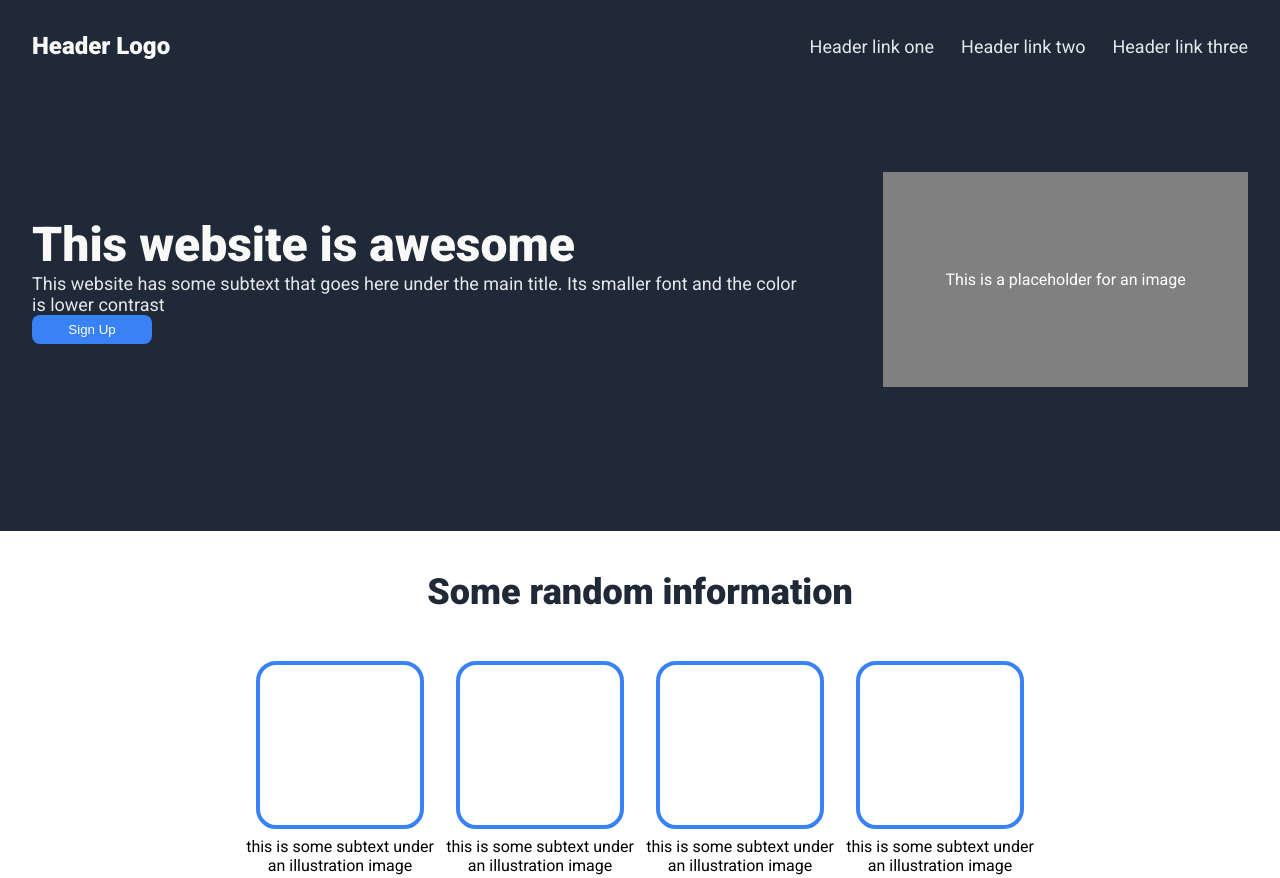
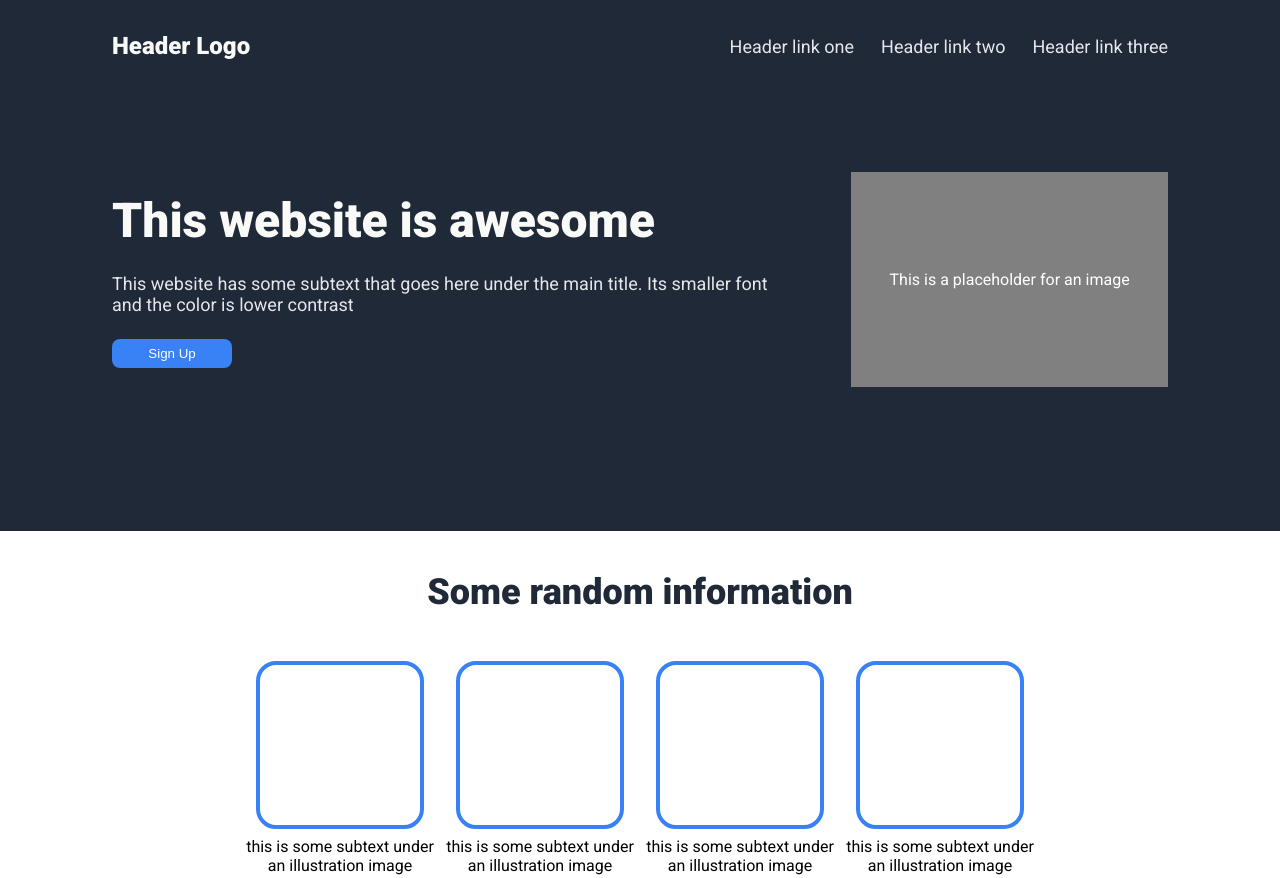
Before and after one commit to SantiagoTorricella/Landing-page, a plain HTML site: page index.html in a window 1280 px wide. Shown: the top 878 px of the page. Drawn offline with Linux system fonts and the light colour scheme.

Commit message:
Paddings

```diff
--- a/style.css
+++ b/style.css
@@ -24,7 +24,7 @@ HEADER
   background-color: #1f2937;
   display: flex;
   flex-direction: column;
-  padding: 2em;
+  padding: 2em 7em;
 }
 
 .header-arriba {
@@ -49,7 +49,7 @@ HEADER
 }
 
 .Bienvenida {
-  padding: 7em 0;
+  padding: 7em 0em;
   display: flex;
   width: 100%;
   justify-content: space-between;
@@ -60,6 +60,7 @@ HEADER
 .Bienvenida-izq {
   display: flex;
   flex-direction: column;
+  gap: 1.5em;
 }
 
 .Bienvenida-der {
```
